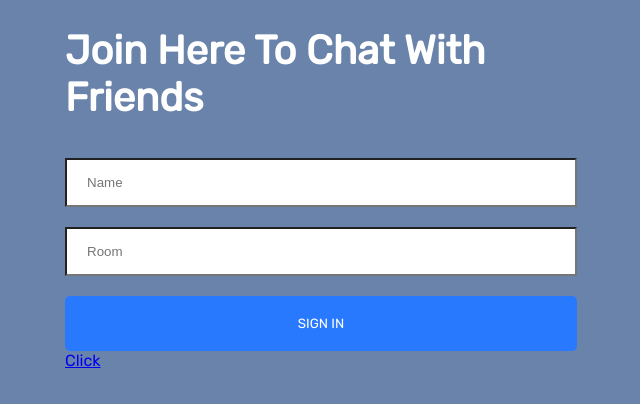
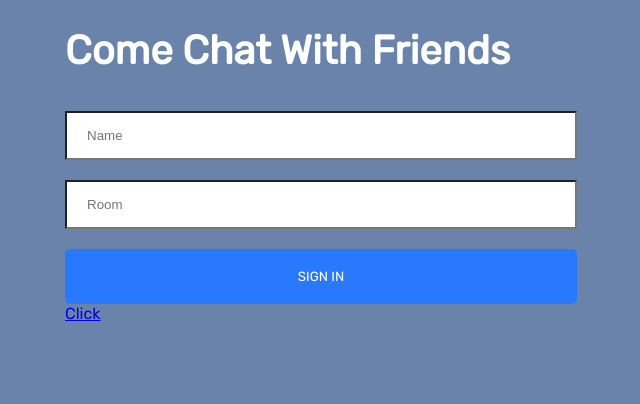
Before and after one commit to Jonsy13/Chat_App_Front, a React (Create React App) app: page / in a window 1280 px wide. Shown: the top 404 px of the page, without its empty margins (319-959 px from the left). Built offline with nearby package versions, Linux system fonts and the light colour scheme.

Commit message:
Testing For PR Comments
Signed-off-by: Jonsy13 <shrotriavedant@gmail.com>

```diff
--- a/src/Components/Join/Join.js
+++ b/src/Components/Join/Join.js
@@ -10,7 +10,7 @@ export default function SignIn() {
   return (
     <div className="joinOuterContainer">
       <div className="joinInnerContainer">
-        <h1 className="heading">Join Here To Chat With Friends</h1>
+        <h1 className="heading">Come Chat With Friends</h1>
         <div>
           <input placeholder="Name" className="joinInput" type="text" onChange={(event) => setName(event.target.value)} />
         </div>
```
